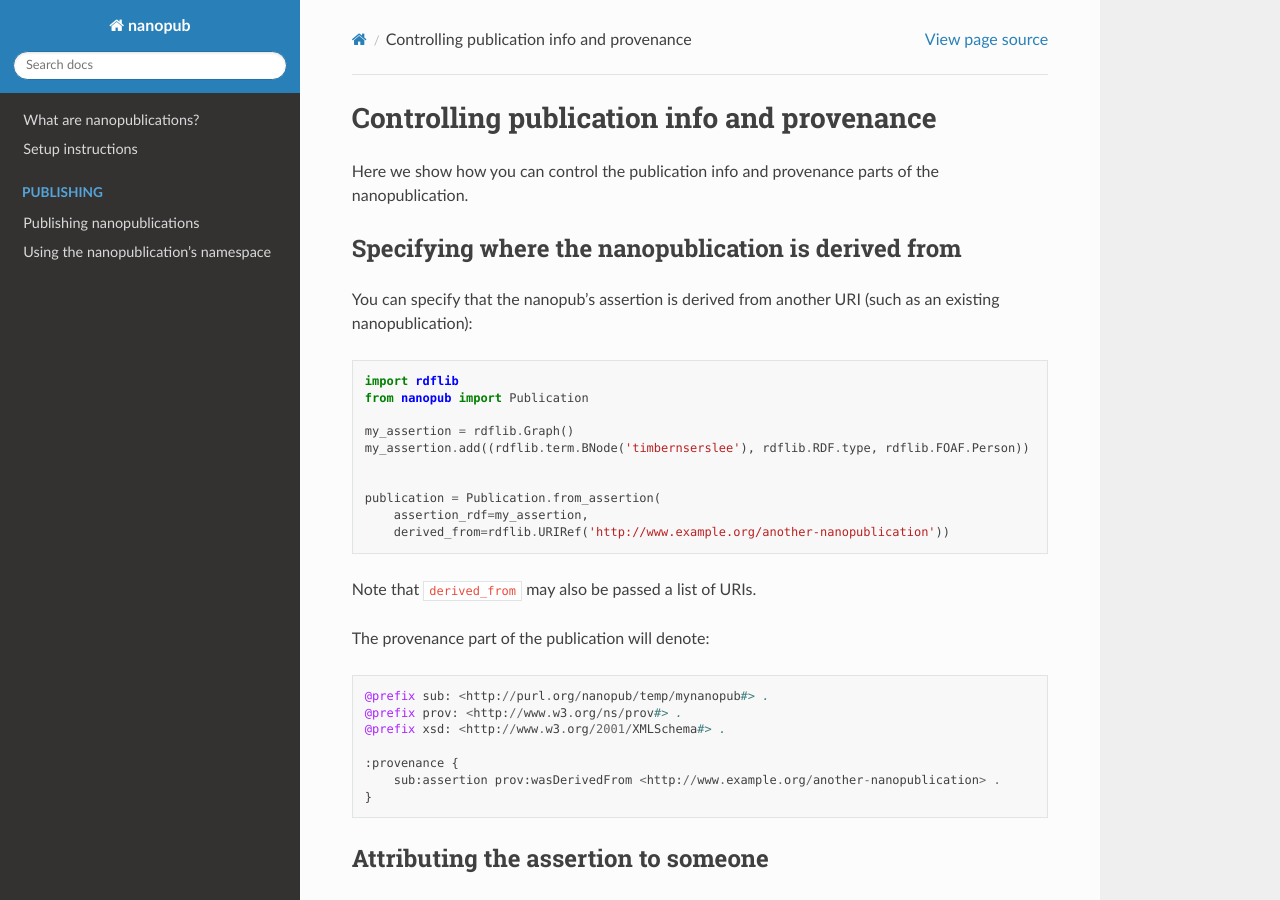
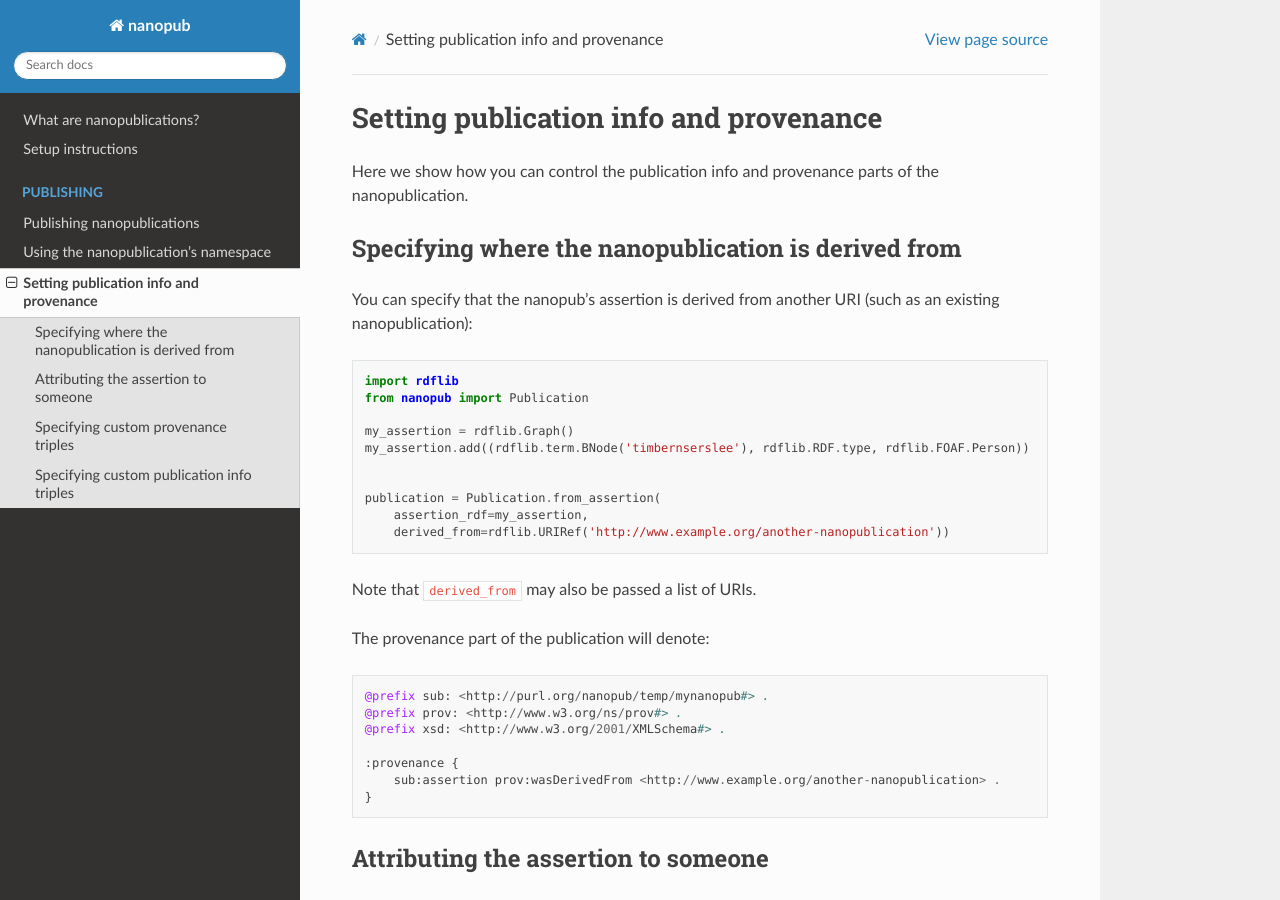
Before and after one commit to fair-workflows/nanopub, a Sphinx documentation site: the page built from docs/publishing/setting-subgraphs.md, in a window 1280 px wide and 900 px high. Built offline with Sphinx 7.4.7 and the Read the Docs theme 2.0.0, drawn with Linux system fonts in a browser that asks for light colours; pages that are not in the unit, such as notebooks, are missing from menus; the version number is read from the project's files by our own code.

Commit message:
Rename controlling to setting subgraphs

```diff
--- a/docs/index.rst
+++ b/docs/index.rst
@@ -17,7 +17,7 @@
 
    publishing/publishing-nanopublications
    publishing/using-publication-namespace
-   publishing/controlling-subgraphs
+   publishing/setting-subgraphs
    retraction
 
 
--- a/docs/publishing/setting-subgraphs.md
+++ b/docs/publishing/setting-subgraphs.md
@@ -1,4 +1,4 @@
-# Controlling publication info and provenance
+# Setting publication info and provenance
 Here we show how you can control the publication info and provenance parts
 of the nanopublication.
 
```
